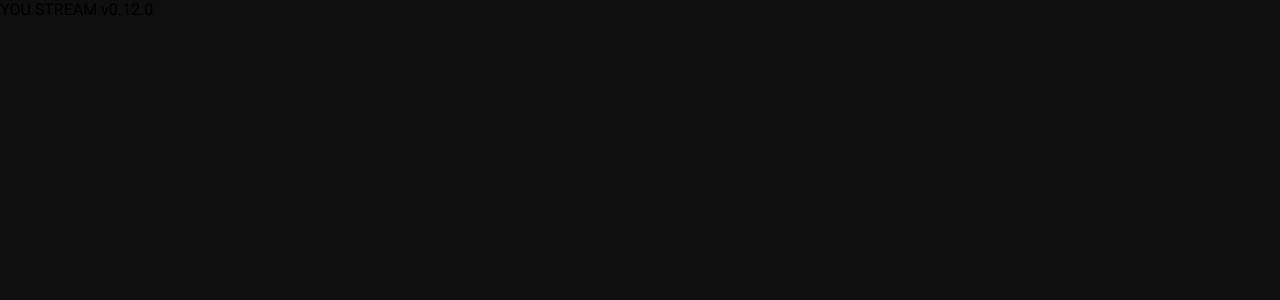
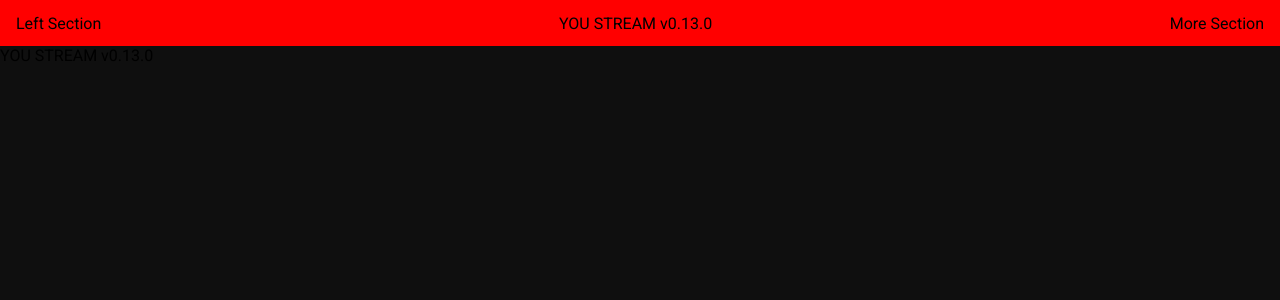
Before and after one commit to DavidGomezToca/pexels-stream, a React (Create React App) app: page / in a window 1280 px wide. Shown: the top 300 px of the page. Built offline with nearby package versions, Linux system fonts and the light colour scheme.

Commit message:
YOU STREAM 0.13.0
Add Header.tsx
Add Header.styles.tsx
Update App.tsx

```diff
--- a/package.json
+++ b/package.json
@@ -1,6 +1,6 @@
 {
   "name": "you-stream",
-  "version": "0.12.0",
+  "version": "0.13.0",
   "private": true,
   "dependencies": {
     "@testing-library/jest-dom": "^5.17.0",
--- a/src/App.tsx
+++ b/src/App.tsx
@@ -3,6 +3,7 @@ import { AppContainer, GlobalStyle } from "./App.styles";
 import { ThemeProvider } from "styled-components";
 import { THEMES } from "./utils/theme";
 import { useAppContext } from "./context/App.context";
+import Header from "./components/header/Header";
 
 function App() {
   const { theme } = useAppContext();
@@ -10,7 +11,10 @@ function App() {
   return (
     <ThemeProvider theme={THEMES[theme]}>
       <GlobalStyle />
-      <AppContainer>YOU STREAM v0.12.0</AppContainer>
+      <AppContainer>
+        <Header />
+        YOU STREAM v0.13.0
+      </AppContainer>
     </ThemeProvider>
   );
 }
--- /dev/null
+++ b/src/components/header/Header.styles.tsx
@@ -0,0 +1,30 @@
+import styled from "styled-components";
+
+export const StyledHeader = styled.div`
+  width: 100%;
+  height: 5.8vh;
+  display: flex;
+  justify-content: space-between;
+  align-items: center;
+  padding: 0 1rem;
+  background-color: red;
+`;
+
+export const LeftSection = styled.div`
+  display: flex;
+  align-items: center;
+  gap: 1rem;
+`;
+
+export const SearchSection = styled.div`
+  display: flex;
+  align-items: center;
+  gap: 1rem;
+`;
+
+export const HeaderMoreSection = styled.div`
+  display: flex;
+  align-items: center;
+  gap: 0.85rem;
+  position: relative;
+`;
--- /dev/null
+++ b/src/components/header/Header.tsx
@@ -0,0 +1,19 @@
+import React from "react";
+import {
+  StyledHeader,
+  LeftSection,
+  SearchSection,
+  HeaderMoreSection,
+} from "./Header.styles";
+
+const Header = () => {
+  return (
+    <StyledHeader>
+      <LeftSection>Left Section</LeftSection>
+      <SearchSection>YOU STREAM v0.13.0</SearchSection>
+      <HeaderMoreSection>More Section</HeaderMoreSection>
+    </StyledHeader>
+  );
+};
+
+export default Header;
```
Also changed, not shown: 2 other files (tests, documents, lock files or other folders).
